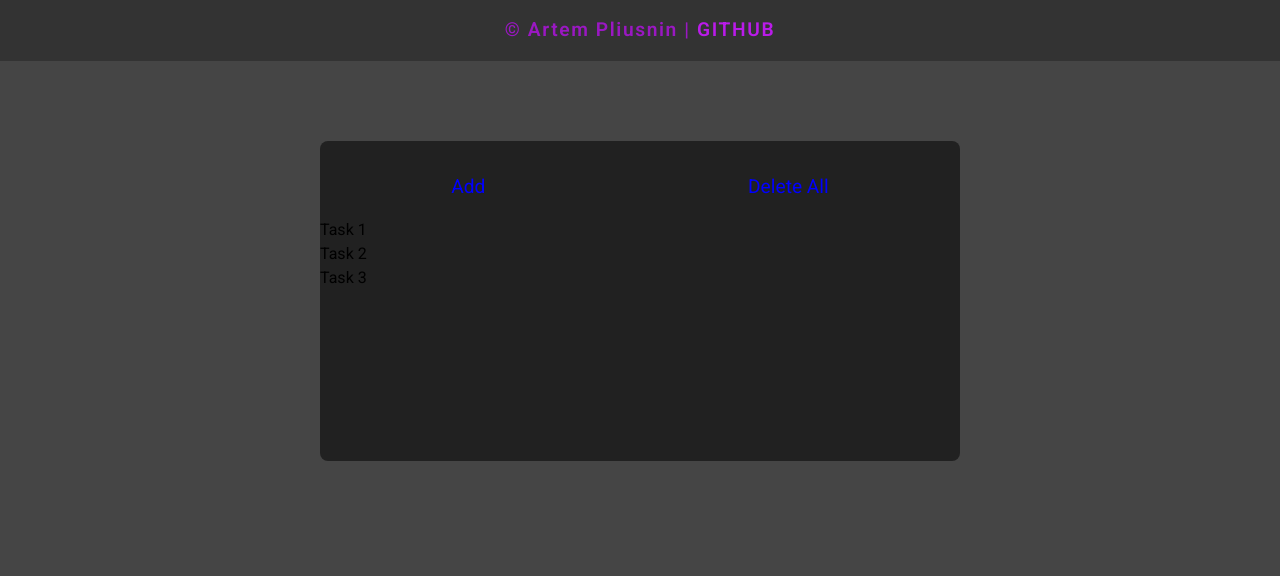
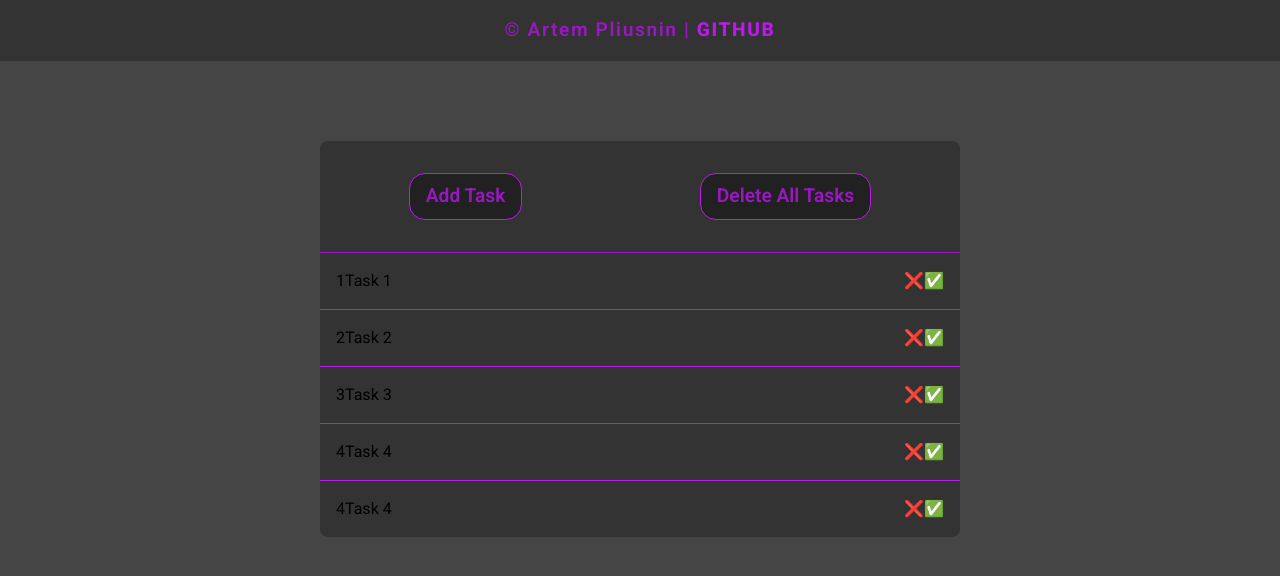
Before and after one commit to EndyPlus/todo-react, a React (Vite) app: page / in a window 1280 px wide. Shown: the top 576 px of the page. Built offline with nearby package versions, Linux system fonts and the light colour scheme.

Commit message:
todo nav

```diff
--- a/index.html
+++ b/index.html
@@ -15,6 +15,7 @@
     <title>TodoList</title>
   </head>
   <body>
+    <div id="modal"></div>
     <div id="root"></div>
     <script type="module" src="/src/main.jsx"></script>
   </body>
--- a/src/App.css
+++ b/src/App.css
@@ -19,6 +19,7 @@
 }
 
 #header a {
+  font-weight: 800;
   color: var(--accent-brighter);
 }
 
@@ -31,8 +32,6 @@
 main {
   display: flex;
 
-  flex-grow: 1;
-
   justify-content: center;
 }
 
@@ -40,31 +39,77 @@ main {
   display: flex;
   flex-direction: column;
 
-  background-color: var(--main-darker);
+  background-color: var(--main-color);
 
   border-radius: 0.5rem;
 
   margin-top: 10vh;
 
   width: 50vw;
-  height: 40vh;
 }
 
 .todo-navigation {
-  /* background-color: blue; */
   display: flex;
-  padding: 2rem 0 1rem;
+  padding: 2rem 0;
 
   justify-content: space-around;
-}
 
-.todo-navigation li {
-  /* background-color: blue; */
+  border-bottom: 0.1rem var(--accent-color) solid;
 }
 
 .todo-navigation li button {
   font-size: 1.2rem;
+  font-weight: 600;
+  padding: 0.5rem 1rem;
+
+  color: var(--accent-color);
+
+  background-color: var(--main-darker);
+
+  border: var(--default-border);
+  border-radius: 1rem;
+
+  cursor: pointer;
+  transition: var(--default-transition);
+}
+
+.todo-navigation li button:hover {
+  background-color: var(--main-brighter);
+  color: var(--accent-brighter);
+  border-color: var(--accent-color);
+}
+
+.todo-navigation li button:active {
+  background-color: var(--accent-darker);
+  color: var(--main-darker);
+  border-color: var(--accent-brighter);
+}
+
+.todo-container {
+  display: flex;
+  flex-grow: 1;
   /* background-color: red; */
-  color: blue;
+}
+
+.todo-container ul {
+  flex-grow: 1;
+}
+
+.list-item {
+  display: flex;
+  padding: 1rem;
+
+  border-bottom: var(--default-border);
+}
+
+.list-item:last-child {
+  border-bottom: none;
+}
+
+.btn-control {
+  margin-left: auto;
+}
+
+.btn-control button {
   cursor: pointer;
 }
--- a/src/components/TodoList.jsx
+++ b/src/components/TodoList.jsx
@@ -1,21 +1,11 @@
+import TodoNav from "./TodoNav";
+import TodoTasks from "./TodoTasks";
+
 export default function TodoList() {
   return (
     <div id="todo">
-      <nav className="todo-navigation">
-        <li>
-          <button>Add</button>
-        </li>
-        <li>
-          <button>Delete All</button>
-        </li>
-      </nav>
-      <div className="todo-container">
-        <ul>
-          <li>Task 1</li>
-          <li>Task 2</li>
-          <li>Task 3</li>
-        </ul>
-      </div>
+      <TodoNav />
+      <TodoTasks />
     </div>
   );
 }
--- /dev/null
+++ b/src/components/TodoNav.jsx
@@ -0,0 +1,16 @@
+export default function TodoNav() {
+  function test() {
+    console.log("test");
+  }
+
+  return (
+    <nav className="todo-navigation">
+      <li>
+        <button onClick={test}>Add Task</button>
+      </li>
+      <li>
+        <button onClick={test}>Delete All Tasks</button>
+      </li>
+    </nav>
+  );
+}
--- /dev/null
+++ b/src/components/TodoTask.jsx
@@ -0,0 +1,18 @@
+export default function TodoTask({ index, text = "Task" }) {
+  function test() {
+    console.log("click");
+  }
+
+  return (
+    <li className="list-item">
+      <span>{index}</span>
+      <p>
+        {text} {index}
+      </p>
+      <div className="btn-control">
+        <button onClick={test}>❌</button>
+        <button onClick={test}>✅</button>
+      </div>
+    </li>
+  );
+}
--- /dev/null
+++ b/src/components/TodoTasks.jsx
@@ -0,0 +1,15 @@
+import TodoTask from "./TodoTask";
+
+export default function TodoTasks() {
+  return (
+    <div className="todo-container">
+      <ul>
+        <TodoTask index={1} />
+        <TodoTask index={2} />
+        <TodoTask index={3} />
+        <TodoTask index={4} />
+        <TodoTask index={4} />
+      </ul>
+    </div>
+  );
+}
--- a/src/index.css
+++ b/src/index.css
@@ -11,6 +11,8 @@
   --accent-brighter: #ba1bea;
   --main-darker: #212121;
   --accent-darker: #791199;
+  --default-transition: 0.2s ease-in-out;
+  --default-border: 0.1rem var(--accent-brighter) solid;
 }
 
 html,
```
